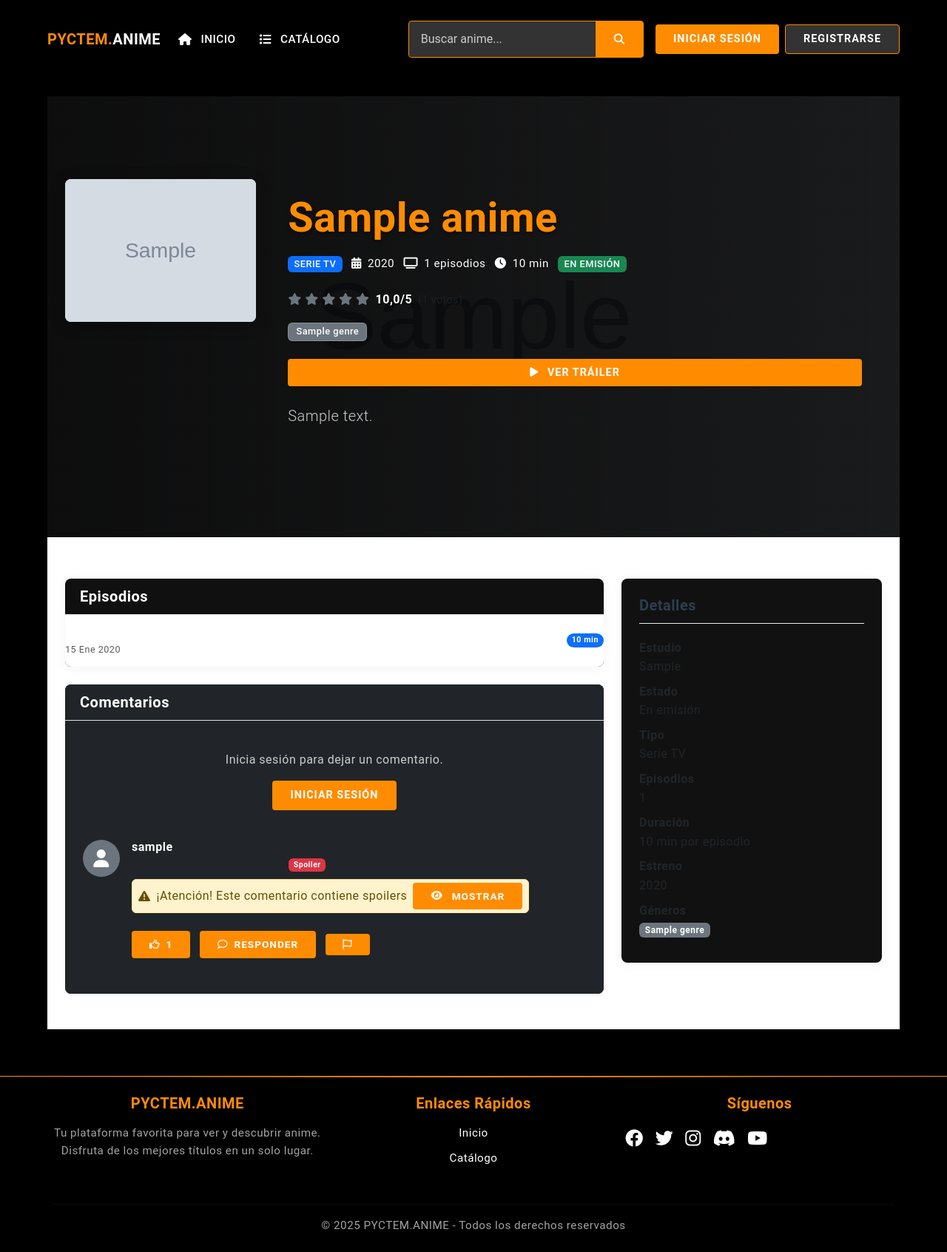
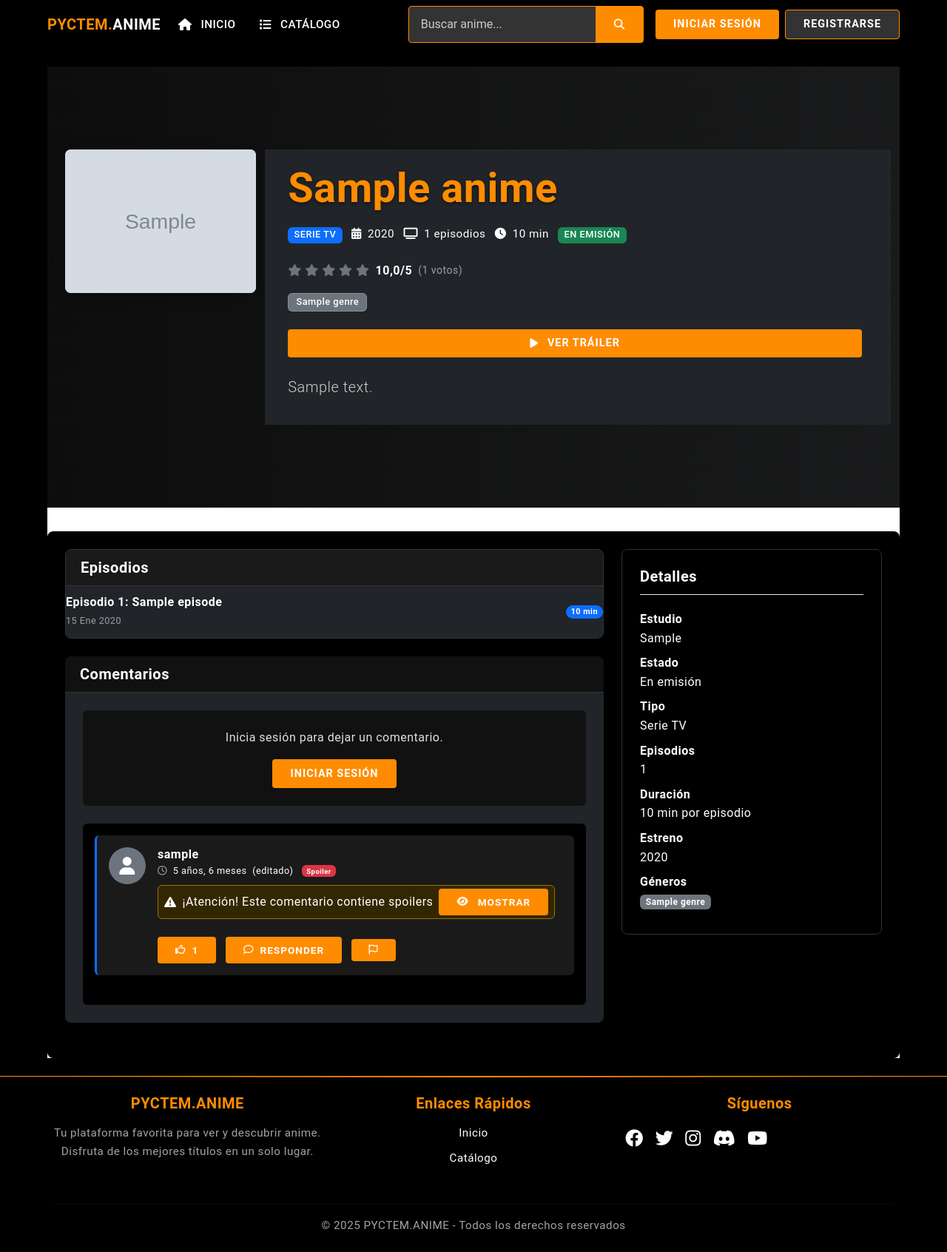
Before and after one commit to HectorZL/pyme, a Django app: a page that uses templates/base.html in a window 1280 px wide. Shown: the whole page at 74% size. Run offline with Django 5.2, Linux system fonts and the light colour scheme; tables that the repository leaves empty hold one stand-in row (values such as "Sample post"); grey boxes marked "Sample" are stand-in pictures; some libraries are stand-ins or nearby versions.

Commit message:
<global dark theme>[optional scope]: <description>
[optional body]

[optional footer(s)]

```diff
--- a/anime/static/css/anime_detail.css
+++ b/anime/static/css/anime_detail.css
@@ -96,6 +96,46 @@
     margin-bottom: 1.25rem;
     padding-bottom: 0.75rem;
     border-bottom: 1px solid #e9ecef;
+}
+
+/* Main Content Container */
+.container.py-4 {
+    background-color: #000000;
+    padding: 1.5rem;
+    border-radius: 8px;
+    margin-top: 1rem;
+}
+
+/* Ensure content inside container has proper contrast */
+.container.py-4,
+.container.py-4 .card,
+.container.py-4 .card-body {
+    background-color: #000000;
+    color: #ffffff;
+}
+
+/* Fix for any text that might be hard to read */
+.container.py-4 h1,
+.container.py-4 h2,
+.container.py-4 h3,
+.container.py-4 h4,
+.container.py-4 h5,
+.container.py-4 h6,
+.container.py-4 p,
+.container.py-4 span,
+.container.py-4 div {
+    color: #ffffff !important;
+}
+
+/* Ensure cards inside container have proper contrast */
+.container.py-4 .card {
+    background-color: #111111;
+    border: 1px solid #333;
+}
+
+.container.py-4 .card-header {
+    background-color: #1a1a1a;
+    border-bottom: 1px solid #333;
 }
 
 /* Episode List */
@@ -296,3 +336,133 @@
     font-size: 1.5rem;
     margin-bottom: 0.5rem;
 }
+
+/* Comments Section */
+.card.bg-dark {
+    background-color: #000000 !important;
+    border-radius: 8px;
+    overflow: hidden;
+}
+
+.card-header.bg-dark {
+    background-color: #111111 !important;
+    border-bottom: 1px solid #333;
+}
+
+#comments-container {
+    background-color: #000000;
+    padding: 1rem;
+    border-radius: 6px;
+}
+
+.comment {
+    background-color: #111111;
+    border-radius: 6px;
+    padding: 1rem;
+    margin-bottom: 1rem;
+    border-left: 3px solid #0d6efd;
+}
+
+.comment-header {
+    display: flex;
+    justify-content: space-between;
+    margin-bottom: 0.5rem;
+    color: #e0e0e0;
+    font-size: 0.9rem;
+}
+
+.comment-author {
+    font-weight: 600;
+    color: #ffffff;
+}
+
+.comment-date {
+    color: #9e9e9e;
+    font-size: 0.8rem;
+}
+
+.comment-content {
+    color: #f0f0f0;
+    line-height: 1.5;
+}
+
+/* Comment Form */
+#comment-form {
+    background-color: #111111;
+    padding: 1.5rem;
+    border-radius: 8px;
+    margin-bottom: 1.5rem;
+}
+
+#comment-form .form-control {
+    background-color: #1a1a1a !important;
+    border: 1px solid #333;
+    color: #ffffff !important;
+}
+
+#comment-form .form-control:focus {
+    background-color: #2a2a2a !important;
+    border-color: #0d6efd;
+    box-shadow: 0 0 0 0.25rem rgba(13, 110, 253, 0.25);
+}
+
+#comment-form .form-check-input:checked {
+    background-color: #0d6efd;
+    border-color: #0d6efd;
+}
+
+#comment-form .form-check-label {
+    color: #e0e0e0;
+}
+
+#submit-comment {
+    background-color: #0d6efd;
+    border: none;
+    padding: 0.5rem 1.5rem;
+    font-weight: 500;
+}
+
+#submit-comment:hover {
+    background-color: #0b5ed7;
+}
+
+/* Adjust text colors for dark theme */
+.text-muted {
+    color: #9e9e9e !important;
+}
+
+/* Make sure text is visible in the comments section */
+.card-body.bg-dark,
+.card-body.bg-dark p,
+.card-body.bg-dark h1,
+.card-body.bg-dark h2,
+.card-body.bg-dark h3,
+.card-body.bg-dark h4,
+.card-body.bg-dark h5,
+.card-body.bg-dark h6 {
+    color: #ffffff !important;
+}
+
+/* Style for the comment partial */
+.comment {
+    background-color: #1a1a1a;
+    border-radius: 6px;
+    padding: 1rem;
+    margin-bottom: 1rem;
+}
+
+.comment .text-muted {
+    color: #9e9e9e !important;
+}
+
+/* Style for the login prompt */
+.text-center.py-3 {
+    background-color: #111111;
+    padding: 1.5rem !important;
+    border-radius: 6px;
+}
+
+.text-center.py-3 p {
+    color: #e0e0e0 !important;
+    margin-bottom: 1rem;
+}
--- a/anime/templates/anime/anime_detail.html
+++ b/anime/templates/anime/anime_detail.html
@@ -26,7 +26,7 @@
                     </div>
                 </div>
 
-                <div class="col-md-9 text-white">
+                <div class="col-md-9 text-white bg-dark">
                     <div class="anime-info">
                         <h1 class="display-4 mb-3">{{ anime.title }}</h1>
 
--- a/anime/templates/anime/partials/anime_card.html
+++ b/anime/templates/anime/partials/anime_card.html
@@ -4,9 +4,9 @@
     <div class="card h-100 anime-card">
         <a href="{% url 'anime:anime_detail' slug=anime.slug %}" class="text-decoration-none text-dark">
             {% if anime.cover %}
-                <img src="{{ anime.cover.url }}" class="card-img-top" alt="{{ anime.title }}" style="height: 300px; object-fit: cover;">
+                <img src="{{ anime.cover.url }}" class="card-img-top" alt="{{ anime.title }}" style="width: 100%; height: 500px; object-fit: cover; object-position: top;">
             {% else %}
-                <div class="no-image-placeholder d-flex align-items-center justify-content-center" style="height: 300px; background-color: #f8f9fa;">
+                <div class="no-image-placeholder d-flex align-items-center justify-content-center" style="height: 500px; background-color: #f8f9fa;">
                     <i class="fas fa-image fa-3x text-muted"></i>
                 </div>
             {% endif %}
--- a/templates/base.html
+++ b/templates/base.html
@@ -1,6 +1,6 @@
 {% load static %}
 <!DOCTYPE html>
-<html lang="es" data-bs-theme="light">
+<html lang="es" data-bs-theme="dark">
 <head>
     <meta charset="UTF-8">
     <meta name="viewport" content="width=device-width, initial-scale=1.0">
```
